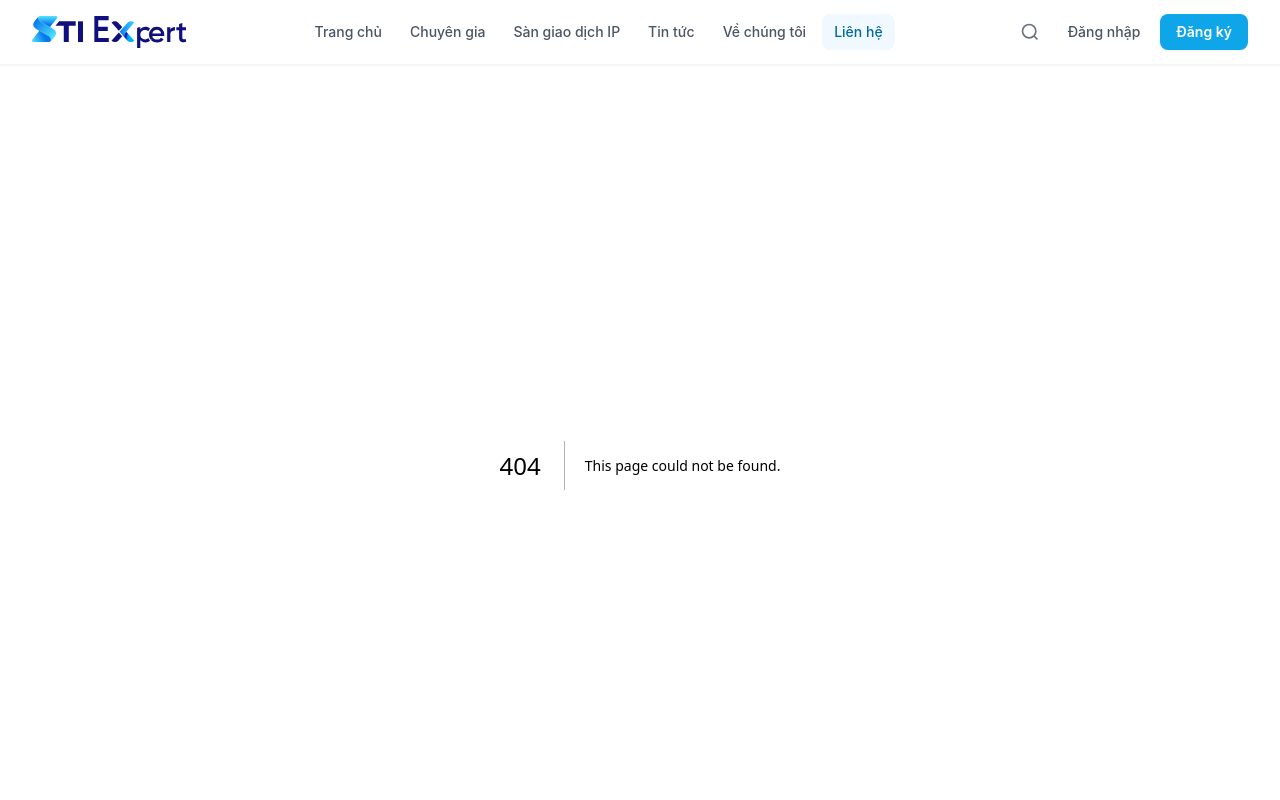
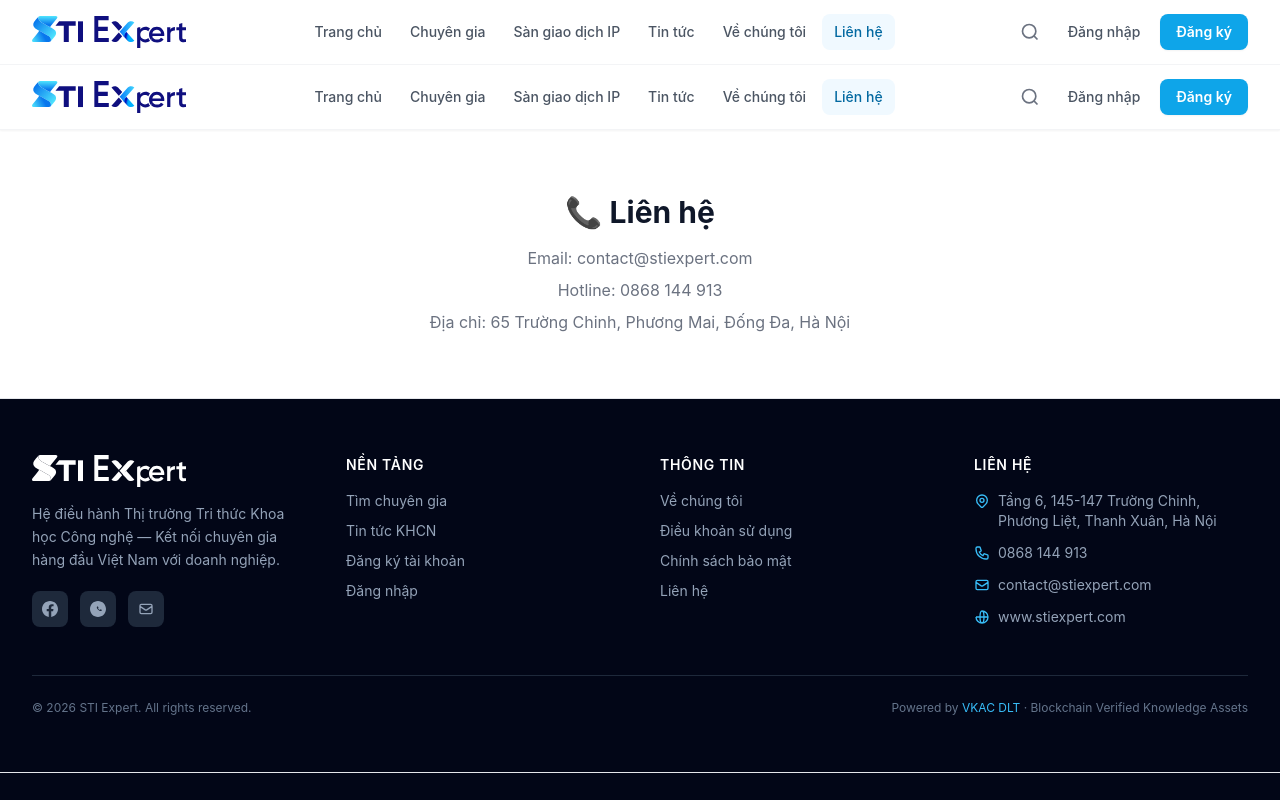
Before and after one commit to dreamitvn/Stiexpert, a Next.js app in the folder frontend/: page /contact in a window 1280 px wide. Before the commit this address had no page. Shown: the top 800 px of the page. Built offline with nearby package versions, Linux system fonts and the light colour scheme.

Commit message:
fix: public API auth logic + news/about/contact stubs

```diff
--- a/frontend/src/app/(marketplace)/marketplace/page.tsx
+++ b/frontend/src/app/(marketplace)/marketplace/page.tsx
@@ -84,20 +84,27 @@ export default function MarketplacePage() {
   const [sortBy, setSortBy] = useState("newest");
 
   useEffect(() => {
-    const token = localStorage.getItem("access");
     const headers: HeadersInit = { Accept: "application/json" };
-    if (token) headers["Authorization"] = `Bearer ${token}`;
 
     Promise.all([
-      fetch(`${API}/marketplace/listings/?limit=50`, { headers }).then((r) => r.json()),
-      fetch(`${API}/marketplace/ip-assets/stats/`, { headers }).then((r) => r.json()),
+      fetch(`${API}/marketplace/listings/?limit=50`, { headers }).then((r) => r.ok ? r.json() : { results: [] }),
+      fetch(`${API}/marketplace/ip-assets/stats/`, { headers }).then((r) => r.ok ? r.json() : null),
     ]).then(([listingsData, statsData]) => {
-      setListings(listingsData.results || listingsData);
+      const rows = Array.isArray(listingsData)
+        ? listingsData
+        : Array.isArray(listingsData?.results)
+          ? listingsData.results
+          : [];
+      setListings(rows);
       setStats(statsData);
-    }).catch(() => {}).finally(() => setLoading(false));
+    }).catch(() => {
+      setListings([]);
+      setStats(null);
+    }).finally(() => setLoading(false));
   }, []);
 
-  const filtered = listings
+  const safeListings = Array.isArray(listings) ? listings : [];
+  const filtered = safeListings
     .filter((l) => {
       if (search && !l.ip_asset_detail.title.toLowerCase().includes(search.toLowerCase()) &&
           !l.ip_asset_detail.description?.toLowerCase().includes(search.toLowerCase())) return false;
--- /dev/null
+++ b/frontend/src/app/(site)/about/page.tsx
@@ -0,0 +1,8 @@
+export default function AboutPage() {
+  return (
+    <div className="max-w-4xl mx-auto px-4 py-16 text-center">
+      <h1 className="text-3xl font-bold mb-4">🏢 Về chúng tôi</h1>
+      <p className="text-gray-500">STI-Expert — Nền tảng kết nối chuyên gia Khoa học Công nghệ Việt Nam.</p>
+    </div>
+  );
+}
--- /dev/null
+++ b/frontend/src/app/(site)/contact/page.tsx
@@ -0,0 +1,10 @@
+export default function ContactPage() {
+  return (
+    <div className="max-w-4xl mx-auto px-4 py-16 text-center">
+      <h1 className="text-3xl font-bold mb-4">📞 Liên hệ</h1>
+      <p className="text-gray-500 mb-2">Email: contact@stiexpert.com</p>
+      <p className="text-gray-500 mb-2">Hotline: 0868 144 913</p>
+      <p className="text-gray-500">Địa chỉ: 65 Trường Chinh, Phương Mai, Đống Đa, Hà Nội</p>
+    </div>
+  );
+}
--- /dev/null
+++ b/frontend/src/app/(site)/layout.tsx
@@ -0,0 +1,12 @@
+import { SiteHeader } from "@/components/site-header";
+import { SiteFooter } from "@/components/site-footer";
+
+export default function SiteLayout({ children }: { children: React.ReactNode }) {
+  return (
+    <>
+      <SiteHeader />
+      {children}
+      <SiteFooter />
+    </>
+  );
+}
--- /dev/null
+++ b/frontend/src/app/(site)/news/page.tsx
@@ -0,0 +1,8 @@
+export default function NewsPage() {
+  return (
+    <div className="max-w-4xl mx-auto px-4 py-16 text-center">
+      <h1 className="text-3xl font-bold mb-4">📰 Tin tức KHCN</h1>
+      <p className="text-gray-500">Đang phát triển. Sắp ra mắt.</p>
+    </div>
+  );
+}
```
